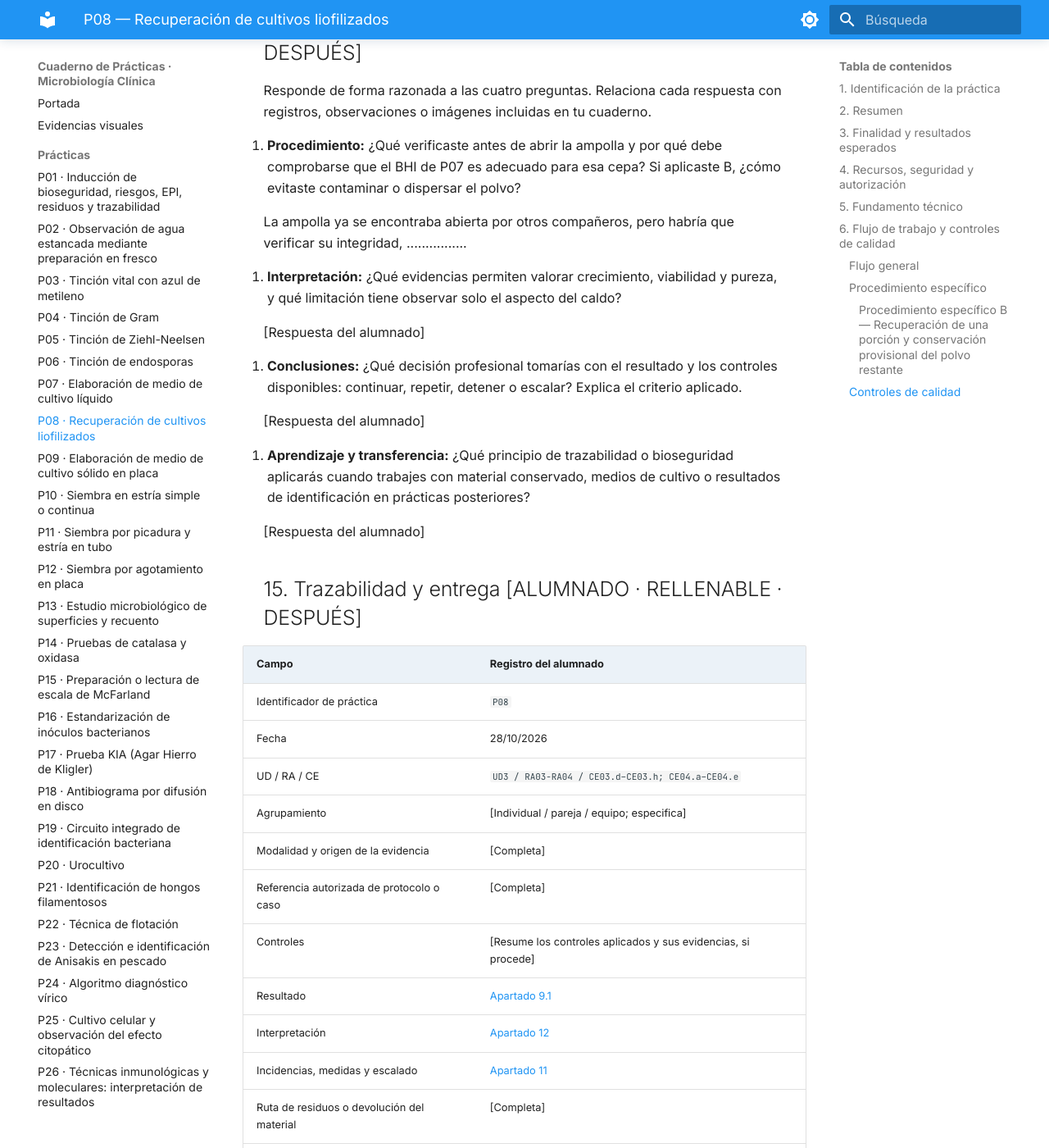
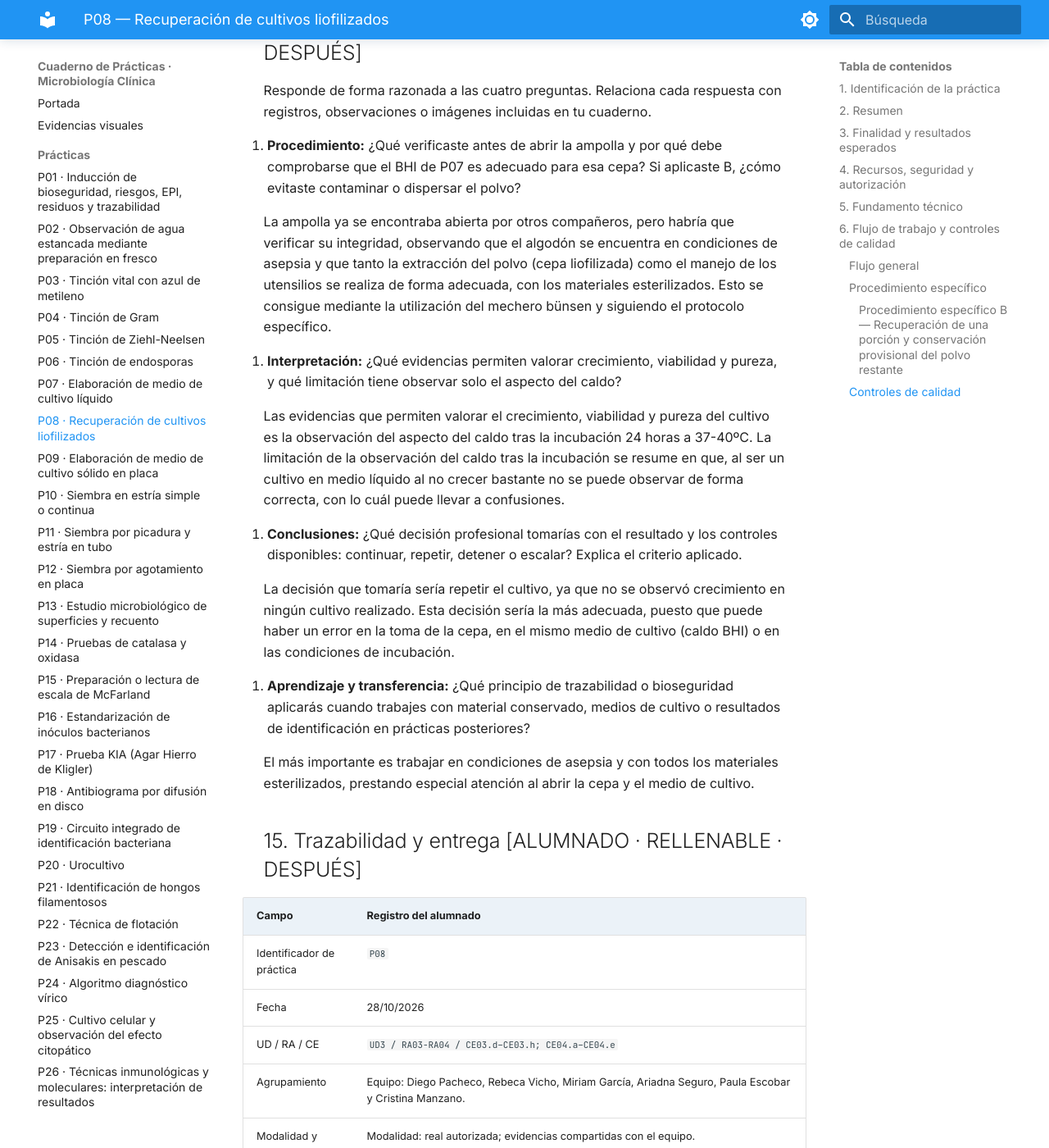
Before and after one commit to Rebeca-hubb/Cuaderno-Pr-cticas-Microbiolog-a-Rebeca-Vicho-, an MkDocs documentation site: the page built from docs/practicas/P08_Recuperacion_de_liofilizados.md, in a window 1280 px wide and 1400 px high, scrolled down 18034 px. Shown: the whole window at 82% size. Built offline with MkDocs 1.6.1 and Material for MkDocs 9.7.7, drawn with Linux system fonts in a browser that asks for light colours; some of the changed text lies outside the part shown.

Commit message:
Update P08_Recuperacion_de_liofilizados.md

```diff
--- a/docs/practicas/P08_Recuperacion_de_liofilizados.md
+++ b/docs/practicas/P08_Recuperacion_de_liofilizados.md
@@ -241,19 +241,22 @@ Responde de forma razonada a las cuatro preguntas. Relaciona cada respuesta con
 
 1. **Procedimiento:** ¿Qué verificaste antes de abrir la ampolla y por qué debe comprobarse que el BHI de P07 es adecuado para esa cepa? Si aplicaste B, ¿cómo evitaste contaminar o dispersar el polvo?
 
-   La ampolla ya se encontraba abierta por otros compañeros, pero habría que verificar su integridad, ................
+   La ampolla ya se encontraba abierta por otros compañeros, pero habría que verificar su integridad, observando que el algodón se encuentra en condiciones de asepsia y que tanto la extracción del polvo (cepa liofilizada) como el manejo de los utensilios se realiza de forma adecuada, con los materiales esterilizados.
+   Esto se consigue mediante la utilización del mechero bünsen y siguiendo el protocolo específico.
 
-2. **Interpretación:** ¿Qué evidencias permiten valorar crecimiento, viabilidad y pureza, y qué limitación tiene observar solo el aspecto del caldo?
+3. **Interpretación:** ¿Qué evidencias permiten valorar crecimiento, viabilidad y pureza, y qué limitación tiene observar solo el aspecto del caldo?
 
-   [Respuesta del alumnado]
+   Las evidencias que permiten valorar el crecimiento, viabilidad y pureza del cultivo es la observación del aspecto del caldo tras la incubación 24 horas a 37-40ºC.
+   La limitación de la observación del caldo tras la incubación se resume en que, al ser un cultivo en medio líquido al no crecer bastante no se puede observar de forma correcta, con lo cuál puede llevar a confusiones.
 
-3. **Conclusiones:** ¿Qué decisión profesional tomarías con el resultado y los controles disponibles: continuar, repetir, detener o escalar? Explica el criterio aplicado.
+5. **Conclusiones:** ¿Qué decisión profesional tomarías con el resultado y los controles disponibles: continuar, repetir, detener o escalar? Explica el criterio aplicado.
 
-   [Respuesta del alumnado]
+   La decisión que tomaría sería repetir el cultivo, ya que no se observó crecimiento en ningún cultivo realizado.
+   Esta decisión sería la más adecuada, puesto que puede haber un error en la toma de la cepa, en el mismo medio de cultivo (caldo BHI) o en las condiciones de incubación.
 
-4. **Aprendizaje y transferencia:** ¿Qué principio de trazabilidad o bioseguridad aplicarás cuando trabajes con material conservado, medios de cultivo o resultados de identificación en prácticas posteriores?
+7. **Aprendizaje y transferencia:** ¿Qué principio de trazabilidad o bioseguridad aplicarás cuando trabajes con material conservado, medios de cultivo o resultados de identificación en prácticas posteriores?
 
-   [Respuesta del alumnado]
+   El más importante es trabajar en condiciones de asepsia y con todos los materiales esterilizados, prestando especial atención al abrir la cepa y el medio de cultivo.
 
 ## 15. Trazabilidad y entrega [ALUMNADO · RELLENABLE · DESPUÉS]
 
@@ -262,14 +265,14 @@ Responde de forma razonada a las cuatro preguntas. Relaciona cada respuesta con
 | Identificador de práctica | `P08` |
 | Fecha | 28/10/2026 |
 | UD / RA / CE | `UD3 / RA03-RA04 / CE03.d–CE03.h; CE04.a–CE04.e` |
-| Agrupamiento | [Individual / pareja / equipo; especifica] |
-| Modalidad y origen de la evidencia | [Completa] |
-| Referencia autorizada de protocolo o caso | [Completa] |
-| Controles | [Resume los controles aplicados y sus evidencias, si procede] |
+| Agrupamiento | Equipo: Diego Pacheco, Rebeca Vicho, Miriam García, Ariadna Seguro, Paula Escobar y Cristina Manzano. |
+| Modalidad y origen de la evidencia | Modalidad: real autorizada; evidencias compartidas con el equipo. |
+| Referencia autorizada de protocolo o caso | Ruta B; [instrucciones de la CECT aportadas](https://www.uv.es/uvweb/coleccion-espanola-cultivos-tipo/es/documentacion/instrucciones-tecnicas-procedimientos/instrucciones-uso-productos-cect-1285953961369.html)|
+| Controles | Autorización, identidad, riesgo, ficha de la cepa y responsable registrados antes de abrir, compatibilidad del BHI de P07, estado del tubo y condiciones de incubación confirmados (se observa que el tubo de caldo BHI se encuentra en óptimas condiciones para su utilización), integridad de la ampolla, trazabilidad y desviaciones registradas (no se ha detectado ninguna incidencia en cuanto a la ampolla que contiene la cepa), ruta B identificada y realizada, con los utensilio manejados asépticamente, ampolla contenida en tubo secundario y condiciones de almacenamiento anotadas, imágenes o evidencias identificadas como ejecución real o demostración autorizada, sin atribuir una modalidad distinta. |
 | Resultado | [Apartado 9.1](https://github.com/Rebeca-hubb/Cuaderno-Pr-cticas-Microbiolog-a-Rebeca-Vicho-/blob/main/docs/practicas/P08_Recuperacion_de_liofilizados.md#91-registro-de-observaciones-y-c%C3%A1lculos) |
 | Interpretación | [Apartado 12](https://github.com/Rebeca-hubb/Cuaderno-Pr-cticas-Microbiolog-a-Rebeca-Vicho-/blob/main/docs/practicas/P08_Recuperacion_de_liofilizados.md#12-interpretaci%C3%B3n-t%C3%A9cnica-alumnado--rellenable--despu%C3%A9s) |
 | Incidencias, medidas y escalado | [Apartado 11](https://github.com/Rebeca-hubb/Cuaderno-Pr-cticas-Microbiolog-a-Rebeca-Vicho-/blob/main/docs/practicas/P08_Recuperacion_de_liofilizados.md#11-incidencias-errores-y-medidas-correctoras-alumnado--rellenable--durante) |
-| Ruta de residuos o devolución del material | [Completa] |
+| Ruta de residuos o devolución del material | Papel de filtro: Urbanos o asimilables a los urbanos; Algodón de las cepas: Biológicos; Placa de Petri: Biológicos; Resto de ampollas con el polvo de las cepas bacterianas: Biológicos infeccioso |
 | Estado de entrega | [Borrador / pendiente de revisión / entregado / corregido] |
 
 ---
```
